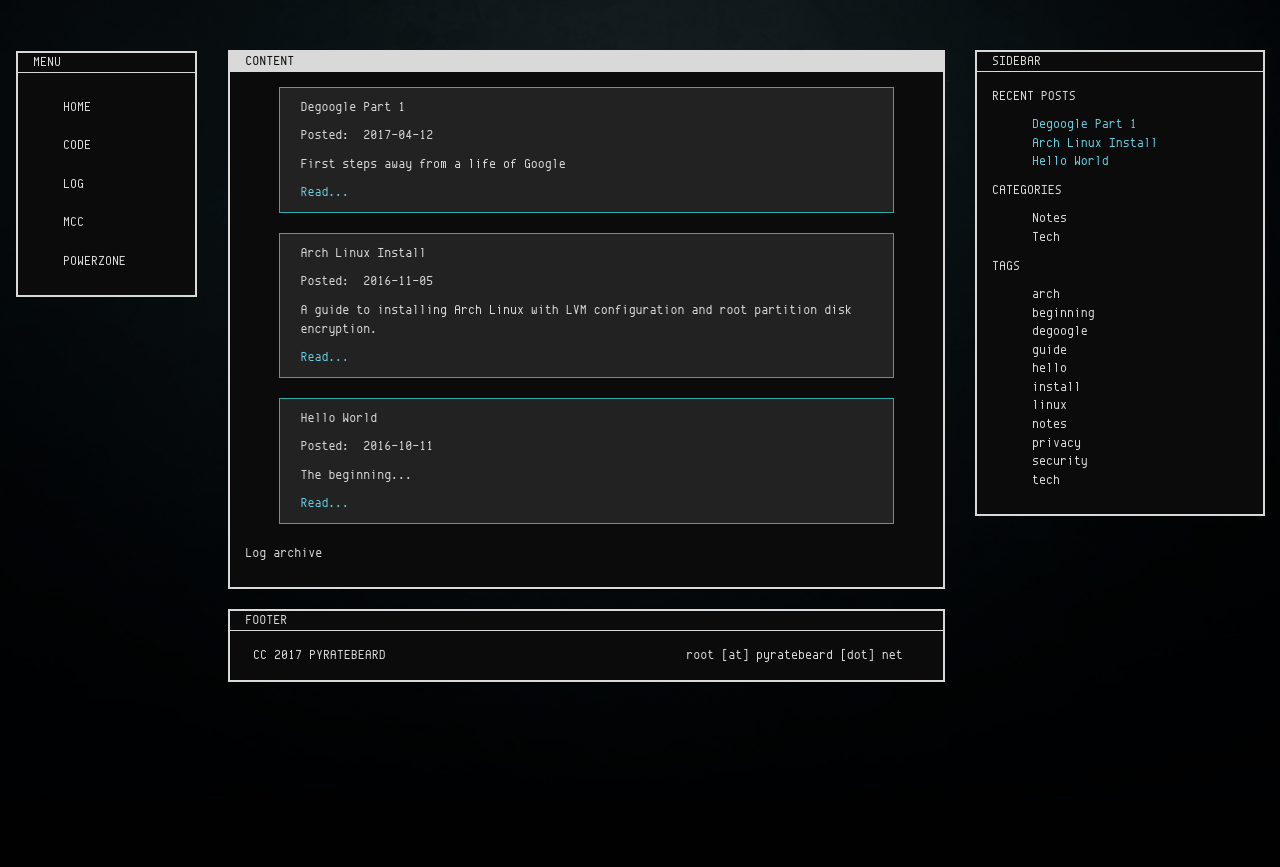
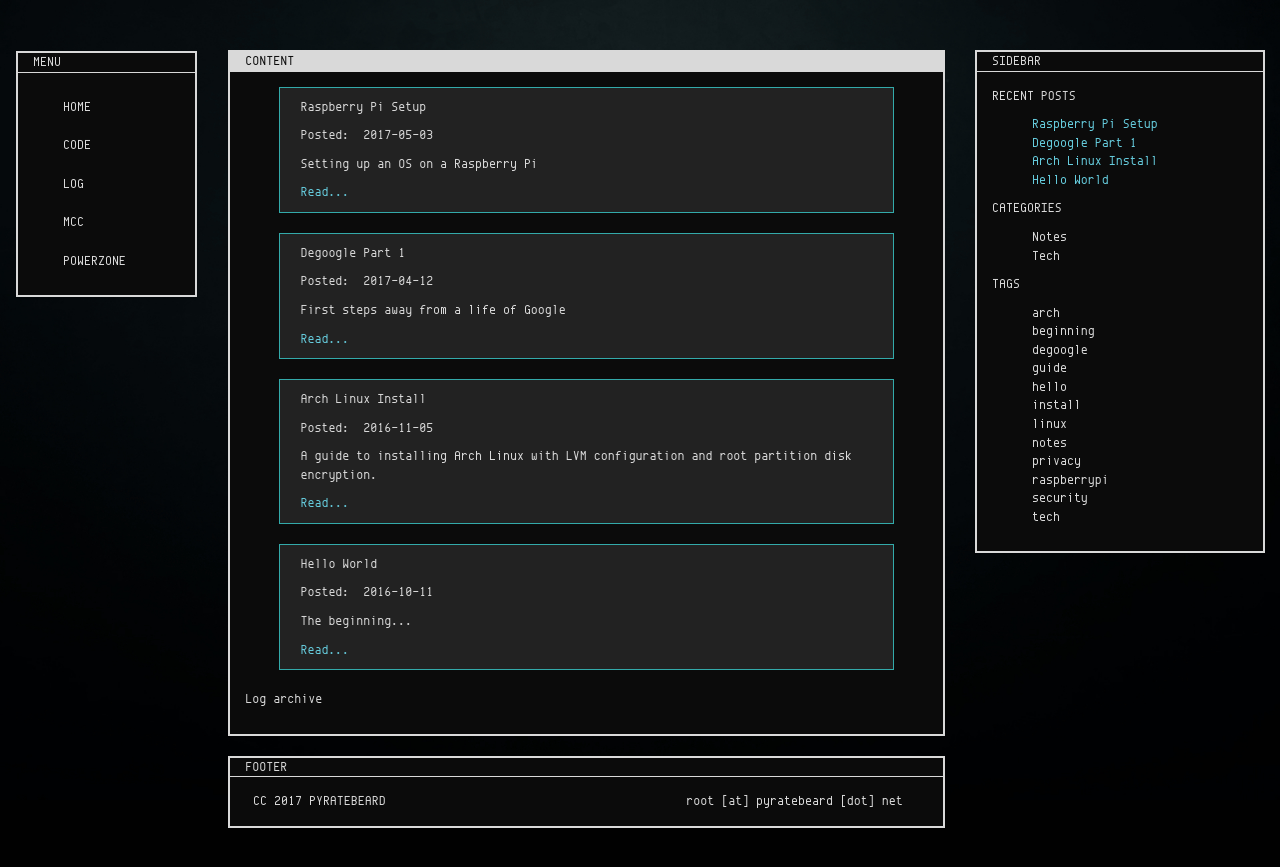
Before and after one commit to pyratebeard/pyratebeard.github.io, a Jekyll site: the page built from log.html, in a window 1280 px wide. Shown: the top 867 px of the page. Built offline with Jekyll 4.4.1, drawn with Linux system fonts in a browser that asks for light colours.

Commit message:
published raspberry-pi-setup

```diff
--- a/_drafts/raspberry_pi_setup.md
+++ b/_posts/2017-05-03-raspberry-pi-setup.md
@@ -1,6 +1,6 @@
 ---
 layout: post
-date: 2017-04-22
+date: 2017-05-03
 category: Tech
 tags: raspberrypi
 description: Setting up an OS on a Raspberry Pi
```
